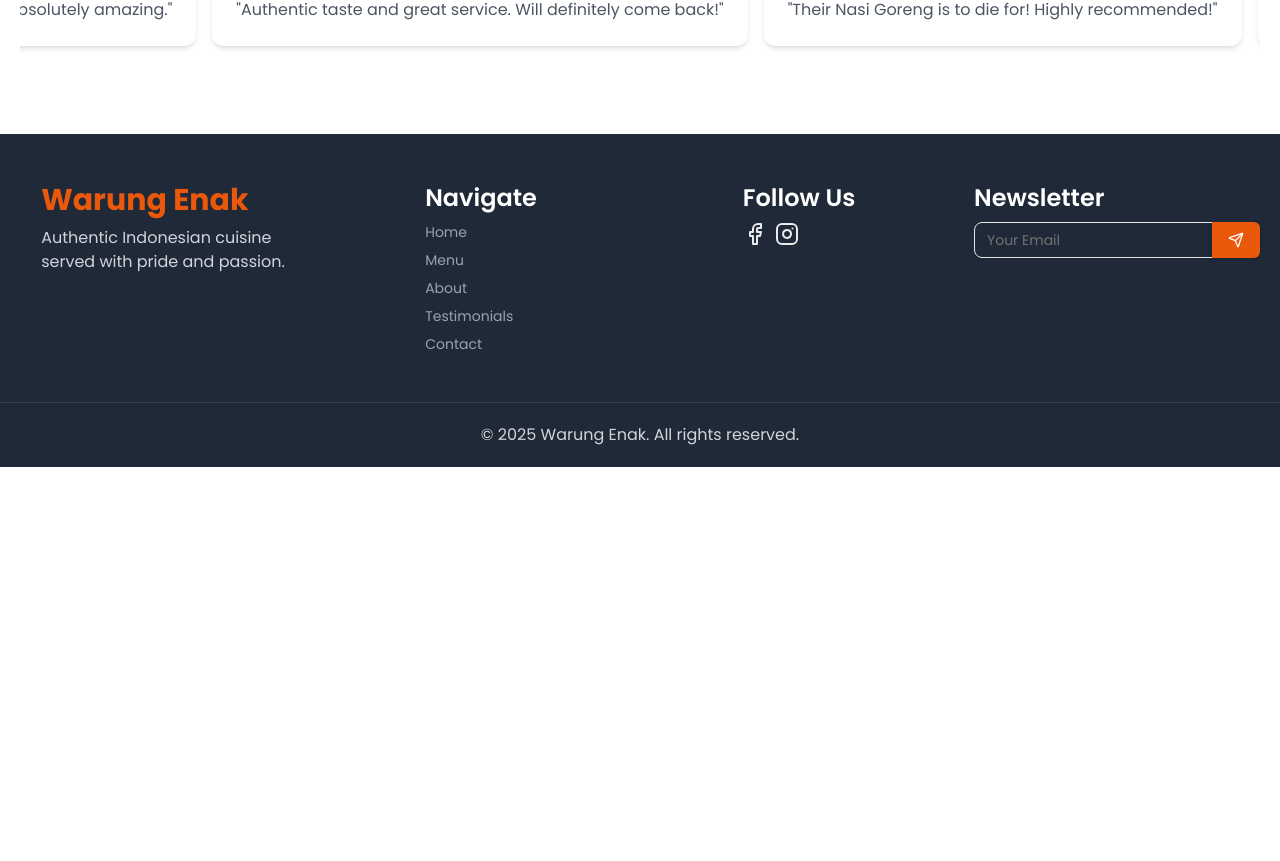
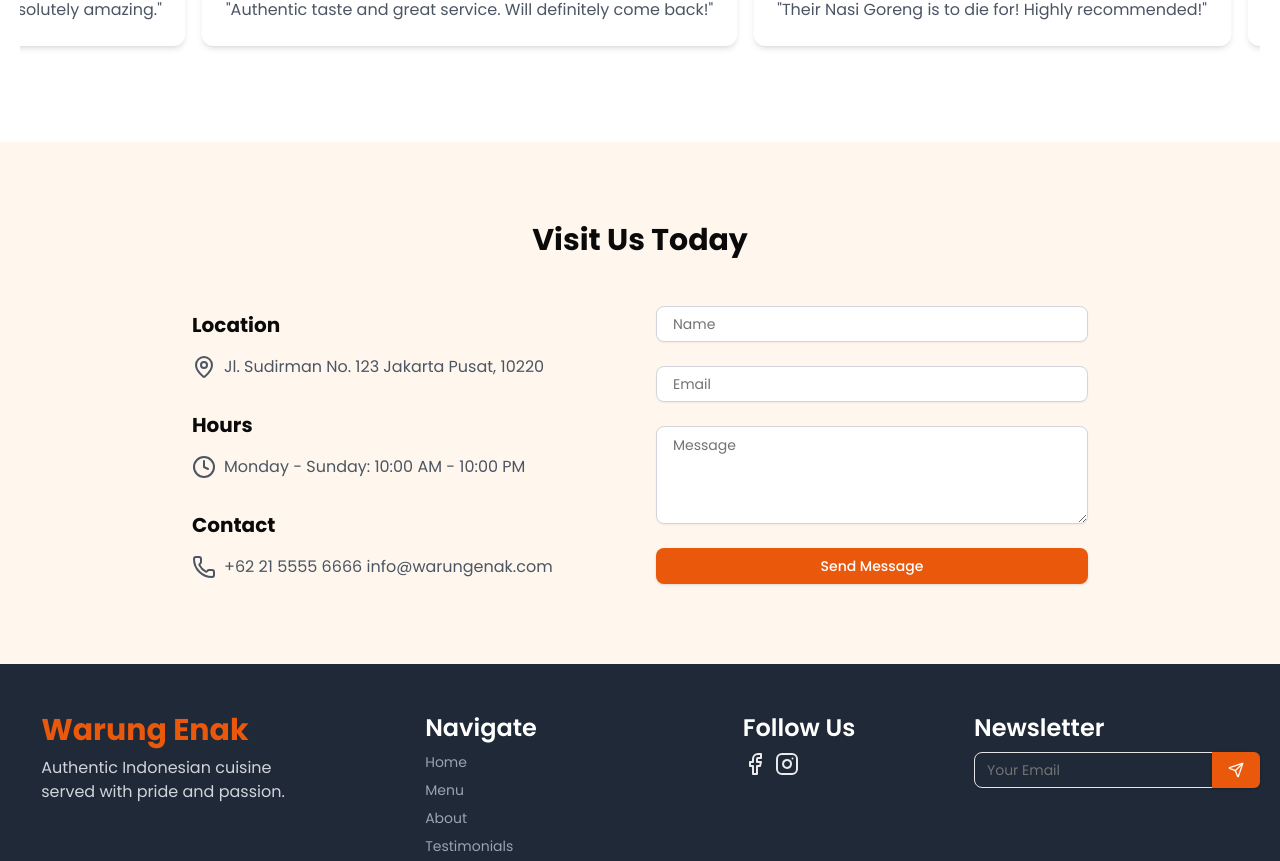
Before and after one commit to adzaky/warung-enak, a Next.js app: page / in a window 1280 px wide. Shown: the part 1630-2491 px from the top of the page. Before the commit the page ends 2097 px from the top, so only its background shows below. Built offline with nearby package versions, Linux system fonts and the light colour scheme.

Commit message:
feat(page): create contact section

```diff
--- a/src/app/page.tsx
+++ b/src/app/page.tsx
@@ -1,3 +1,4 @@
+import ContactSection from "@/components/sections/ContactSection";
 import HeroSection from "@/components/sections/HeroSection";
 import MenuSection from "@/components/sections/MenuSection";
 import TestimonialSection from "@/components/sections/TestimonialSection";
@@ -8,6 +9,7 @@ export default function Home() {
       <HeroSection />
       <MenuSection />
       <TestimonialSection />
+      <ContactSection />
     </div>
   );
 }
--- /dev/null
+++ b/src/components/sections/ContactSection.tsx
@@ -0,0 +1,54 @@
+import { Button } from "@/components/ui/button";
+import { Input } from "@/components/ui/input";
+import { Textarea } from "@/components/ui/textarea";
+import { CONTACT_INFO } from "./constants";
+import Link from "next/link";
+
+export default function ContactSection() {
+  return (
+    <section id="contact">
+      <div className="container mx-auto bg-orange-50 px-5 py-20">
+        <div className="mx-auto max-w-4xl">
+          <h2 className="mb-12 text-center text-3xl font-bold">Visit Us Today</h2>
+          <div className="grid grid-cols-1 items-center gap-8 md:grid-cols-2">
+            <div className="space-y-8">
+              {CONTACT_INFO.map(({ title, icon, content }) => (
+                <div key={title}>
+                  <div className="space-y-4">
+                    <h3 className="text-xl font-bold">{title}</h3>
+                    <div className="flex items-center gap-2">
+                      {icon}
+                      <Link href="/" className="text-gray-600 hover:underline">
+                        {content}
+                      </Link>
+                    </div>
+                  </div>
+                </div>
+              ))}
+            </div>
+            <form className="space-y-6">
+              <Input
+                type="text"
+                placeholder="Name"
+                className="w-full rounded-lg border border-gray-300 bg-white px-4 py-2 focus:border-orange-600 focus:outline-none"
+              />
+              <Input
+                type="email"
+                placeholder="Email"
+                className="w-full rounded-lg border border-gray-300 bg-white px-4 py-2 focus:border-orange-600 focus:outline-none"
+              />
+              <Textarea
+                placeholder="Message"
+                rows={4}
+                className="w-full rounded-lg border border-gray-300 bg-white px-4 py-2 focus:border-orange-600 focus:outline-none"
+              />
+              <Button className="w-full rounded-lg bg-orange-600 px-6 py-3 text-white transition hover:bg-orange-700">
+                Send Message
+              </Button>
+            </form>
+          </div>
+        </div>
+      </div>
+    </section>
+  );
+}
--- a/src/components/sections/constants.ts
+++ b/src/components/sections/constants.tsx
@@ -1,3 +1,5 @@
+import { Clock, MapPin, Phone } from "lucide-react";
+
 interface MenuItem {
   name: string;
   desc: string;
@@ -10,6 +12,12 @@ interface Testimonial {
   rating: number;
   review: string;
   img: string;
+}
+
+interface ContactInfo {
+  title: string;
+  content: string;
+  icon: React.ReactNode;
 }
 
 export const MENU_ITEMS: MenuItem[] = [
@@ -53,3 +61,21 @@ export const TESTIMONIALS: Testimonial[] = [
     img: "/images/customer-3.jpg",
   },
 ];
+
+export const CONTACT_INFO: ContactInfo[] = [
+  {
+    title: "Location",
+    content: "Jl. Sudirman No. 123\nJakarta Pusat, 10220",
+    icon: <MapPin className="text-gray-600" />,
+  },
+  {
+    title: "Hours",
+    content: "Monday - Sunday: 10:00 AM - 10:00 PM",
+    icon: <Clock className="text-gray-600" />,
+  },
+  {
+    title: "Contact",
+    content: "+62 21 5555 6666\ninfo@warungenak.com",
+    icon: <Phone className="text-gray-600" />,
+  },
+];
--- /dev/null
+++ b/src/components/ui/textarea.tsx
@@ -0,0 +1,21 @@
+import * as React from "react";
+
+import { cn } from "@/lib/utils";
+
+const Textarea = React.forwardRef<HTMLTextAreaElement, React.ComponentProps<"textarea">>(
+  ({ className, ...props }, ref) => {
+    return (
+      <textarea
+        className={cn(
+          "flex min-h-[60px] w-full rounded-md border border-input bg-transparent px-3 py-2 text-base shadow-sm placeholder:text-muted-foreground focus-visible:outline-none focus-visible:ring-1 focus-visible:ring-ring disabled:cursor-not-allowed disabled:opacity-50 md:text-sm",
+          className
+        )}
+        ref={ref}
+        {...props}
+      />
+    );
+  }
+);
+Textarea.displayName = "Textarea";
+
+export { Textarea };
```
